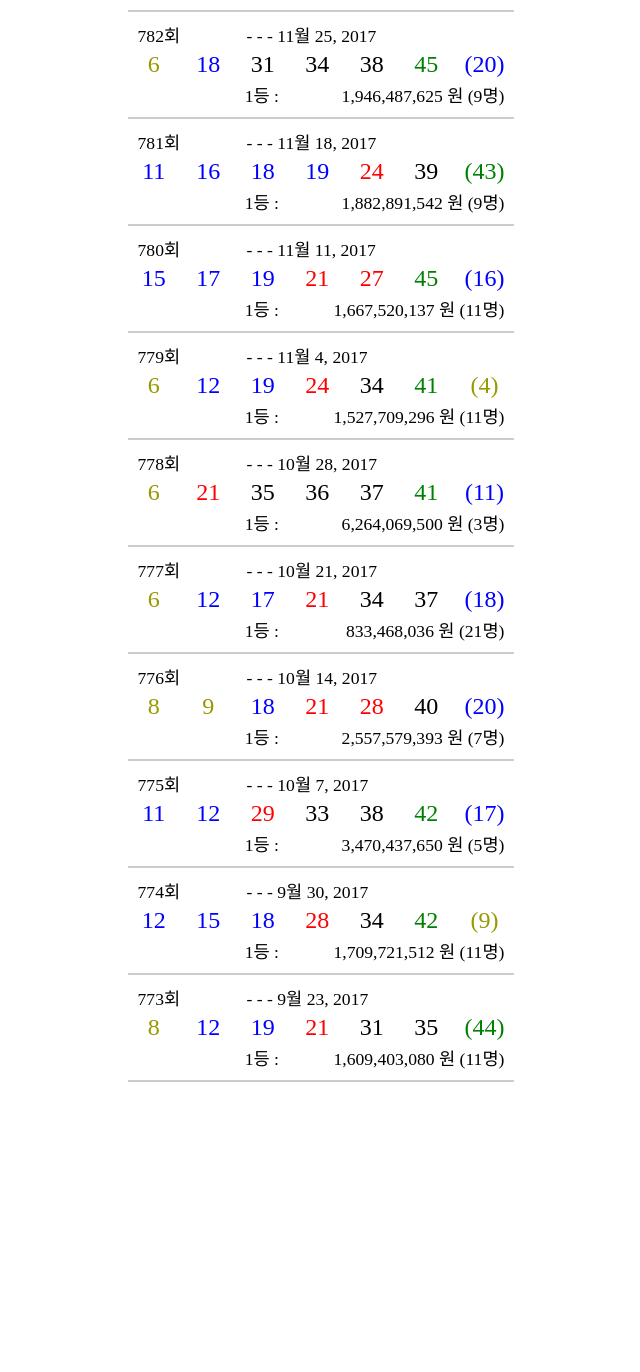
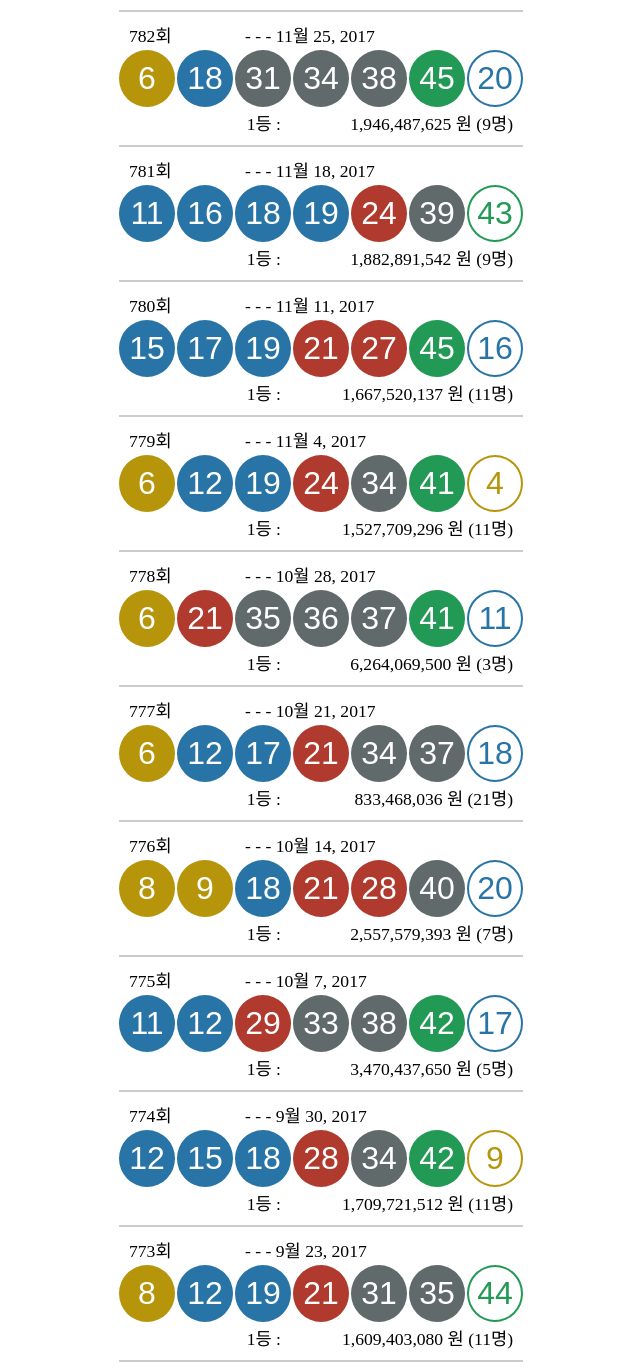
Before and after one commit to jacealan/Jace, a Django app: page /lotto/ in a window 1280 px wide. Shown: the whole page, without its empty margins (319-959 px from the left). Before the commit the page ends 1082 px from the top, so only its background shows below. Run offline with Django 3.2, Linux system fonts and the light colour scheme; data comes from the database, SQL or seed files in the repository.

Commit message:
circle number

```diff
--- a/lotto/templates/lotto/lotto_list.html
+++ b/lotto/templates/lotto/lotto_list.html
@@ -11,6 +11,81 @@
         font-size:1.1em;
         padding-left:10;
         padding-right:10;
+    }
+    .numberCircle10 {
+    border-radius: 50%;
+    behavior: url(PIE.htc); /* remove if you don't care about IE8 */
+
+    width: 36px;
+    height: 36px;
+    padding: 8px;
+
+    background: #B7950B;
+    border: 2px solid #B7950B;
+    color: #fff;
+    text-align: center;
+
+    font: 32px Arial, sans-serif;
+    }
+    .numberCircle20 {
+    border-radius: 50%;
+    behavior: url(PIE.htc); /* remove if you don't care about IE8 */
+
+    width: 36px;
+    height: 36px;
+    padding: 8px;
+
+    background: #2874A6;
+    border: 2px solid #2874A6;
+    color: #fff;
+    text-align: center;
+
+    font: 32px Arial, sans-serif;
+    }
+    .numberCircle30 {
+    border-radius: 50%;
+    behavior: url(PIE.htc); /* remove if you don't care about IE8 */
+
+    width: 36px;
+    height: 36px;
+    padding: 8px;
+
+    background: #B03A2E;
+    border: 2px solid #B03A2E;
+    color: #fff;
+    text-align: center;
+
+    font: 32px Arial, sans-serif;
+    }
+    .numberCircle40 {
+    border-radius: 50%;
+    behavior: url(PIE.htc); /* remove if you don't care about IE8 */
+
+    width: 36px;
+    height: 36px;
+    padding: 8px;
+
+    background: #616A6B;
+    border: 2px solid #616A6B;
+    color: #fff;
+    text-align: center;
+
+    font: 32px Arial, sans-serif;
+    }
+    .numberCircle50 {
+    border-radius: 50%;
+    behavior: url(PIE.htc); /* remove if you don't care about IE8 */
+
+    width: 36px;
+    height: 36px;
+    padding: 8px;
+
+    background: #229954;
+    border: 2px solid #229954;
+    color: #fff;
+    text-align: center;
+
+    font: 32px Arial, sans-serif;
     }
     </style>
 </head>
@@ -31,95 +106,95 @@
     <tr>
         <td width="14%" align="center"
             {% if lotto.no1 <= 10 %}
-                style="color:#999900"
+                class="numberCircle10"
             {% elif lotto.no1 <= 20 %}
-                style="color:blue"
+                class="numberCircle20"
             {% elif lotto.no1 <= 30 %}
-                style="color:red"
+                class="numberCircle30"
             {% elif lotto.no1 <= 40 %}
-                style="color:black"
+                class="numberCircle40"
             {% else %}
-                style="color:green"
+                class="numberCircle50"
             {% endif %}
         >{{ lotto.no1 }}</td>
         <td width="14%" align="center"
             {% if lotto.no2 <= 10 %}
-                style="color:#999900"
+                class="numberCircle10"
             {% elif lotto.no2 <= 20 %}
-                style="color:blue"
+                class="numberCircle20"
             {% elif lotto.no2 <= 30 %}
-                style="color:red"
+                class="numberCircle30"
             {% elif lotto.no2 <= 40 %}
-                style="color:black"
+                class="numberCircle40"
             {% else %}
-                style="color:green"
+                class="numberCircle50"
             {% endif %}
         >{{ lotto.no2 }}</td>
         <td width="14%" align="center"
             {% if lotto.no3 <= 10 %}
-                style="color:#999900"
+                class="numberCircle10"
             {% elif lotto.no3 <= 20 %}
-                style="color:blue"
+                class="numberCircle20"
             {% elif lotto.no3 <= 30 %}
-                style="color:red"
+                class="numberCircle30"
             {% elif lotto.no3 <= 40 %}
-                style="color:black"
+                class="numberCircle40"
             {% else %}
-                style="color:green"
+                class="numberCircle50"
             {% endif %}
         >{{ lotto.no3 }}</td>
         <td width="14%" align="center"
             {% if lotto.no4 <= 10 %}
-                style="color:#999900"
+                class="numberCircle10"
             {% elif lotto.no4 <= 20 %}
-                style="color:blue"
+                class="numberCircle20"
             {% elif lotto.no4 <= 30 %}
-                style="color:red"
+                class="numberCircle30"
             {% elif lotto.no4 <= 40 %}
-                style="color:black"
+                class="numberCircle40"
             {% else %}
-                style="color:green"
+                class="numberCircle50"
             {% endif %}
         >{{ lotto.no4 }}</td>
         <td width="14%" align="center"
             {% if lotto.no5 <= 10 %}
-                style="color:#999900"
+                class="numberCircle10"
             {% elif lotto.no5 <= 20 %}
-                style="color:blue"
+                class="numberCircle20"
             {% elif lotto.no5 <= 30 %}
-                style="color:red"
+                class="numberCircle30"
             {% elif lotto.no5 <= 40 %}
-                style="color:black"
+                class="numberCircle40"
             {% else %}
-                style="color:green"
+                class="numberCircle50"
             {% endif %}
         >{{ lotto.no5 }}</td>
         <td width="14%" align="center"
             {% if lotto.no6 <= 10 %}
-                style="color:#999900"
+                class="numberCircle10"
             {% elif lotto.no6 <= 20 %}
-                style="color:blue"
+                class="numberCircle20"
             {% elif lotto.no6 <= 30 %}
-                style="color:red"
+                class="numberCircle30"
             {% elif lotto.no6 <= 40 %}
-                style="color:black"
+                class="numberCircle40"
             {% else %}
-                style="color:green"
+                class="numberCircle50"
             {% endif %}
         >{{ lotto.no6 }}</td>
         <td width="16%" align="center"
             {% if lotto.nob <= 10 %}
-                style="color:#999900"
+                class="numberCircle10" style="background:#fff;color:#B7950B;"
             {% elif lotto.nob <= 20 %}
-                style="color:blue"
+                class="numberCircle20" style="background:#fff;color:#2874A6;"
             {% elif lotto.nob <= 30 %}
-                style="color:red"
+                class="numberCircle30" style="background:#fff;color:#B03A2E;"
             {% elif lotto.nob <= 40 %}
-                style="color:black"
+                class="numberCircle40" style="background:#fff;color:#616A6B;"
             {% else %}
-                style="color:green"
+                class="numberCircle50" style="background:#fff;color:#229954;"
             {% endif %}
-        >({{ lotto.nob }})</td>
+        >{{ lotto.nob }}</td>
     </tr>
     <tr>
         <td></td>
```
